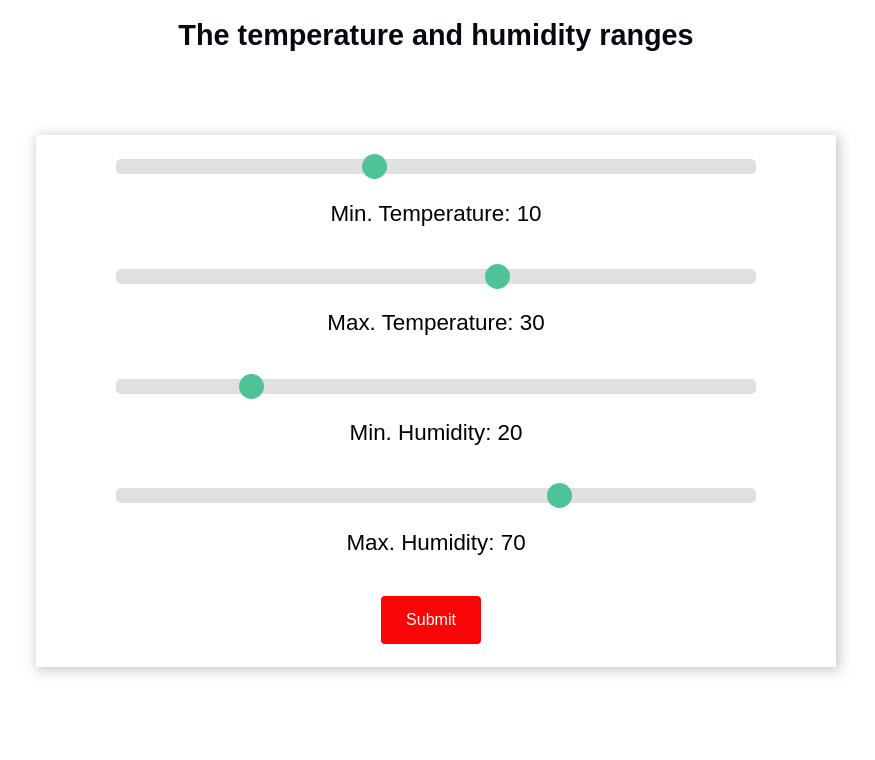
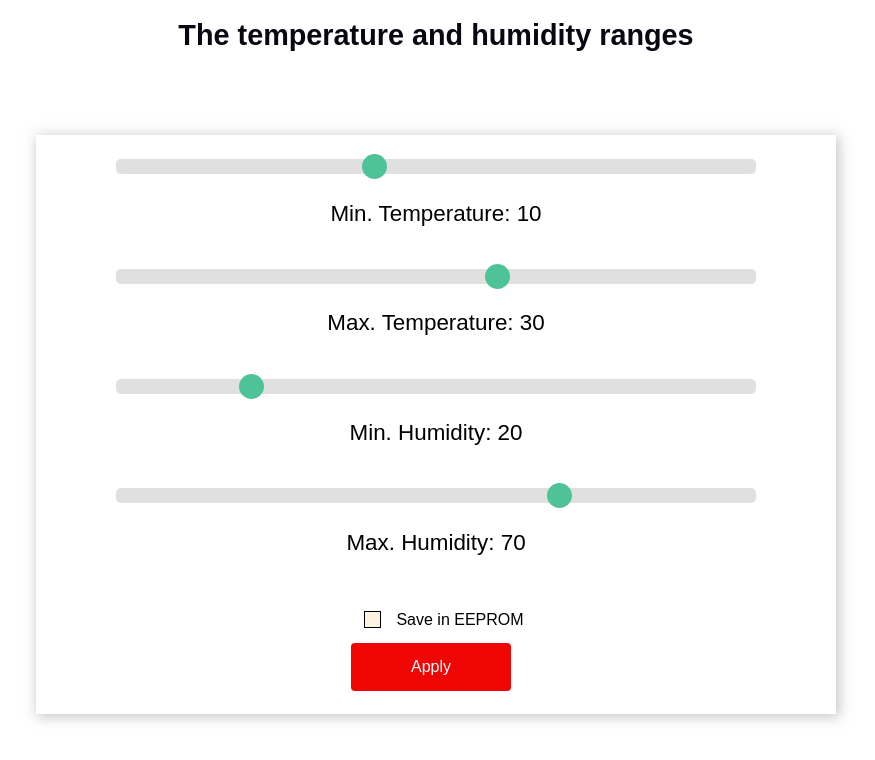
Before and after one commit to PeterMoroz/home_weather_station_2, a plain HTML site: page utils/web_server/data/ranges.html in a window 1280 px wide. Shown: the whole page, without its empty margins (204-1079 px from the left). Drawn offline with Linux system fonts and the light colour scheme; no server answers.

Commit message:
add: parameter in POST request to save ranges

```diff
--- a/utils/web_server/data/ranges.html
+++ b/utils/web_server/data/ranges.html
@@ -37,13 +37,13 @@
 			input[type=submit] {
 				border: none;
 				color: #FEFCFB;
-				background-color: #fa0505;
+				background-color: #f00505;
 				padding: 15px 15px;
 				text-align: center;
 				text-decoration: none;
 				display: inline-block;
 				font-size: 16px;
-				width: 100px;
+				width: 160px;
 				margin-right: 10px;
 				border-radius: 4px;
 				transition-duration: 0.4s;
@@ -57,6 +57,32 @@
 				border-radius: 4px;
 				box-sizing: border-box;
 			}
+
+			input[type=checkbox] {
+				-moz-appearance:none;
+				-webkit-appearance:none;
+				-o-appearance:none;
+				outline: none;
+				content: none;
+			}
+
+			input[type=checkbox]:before {
+				font-family: "FontAwesome";
+				content: "\f00c";
+				font-size: 15px;
+				margin: 12px;
+				color: transparent !important;
+				background: #fef2e0;
+				display: block;
+				width: 15px;
+				height: 15px;
+				border: 1px solid black;
+			}
+
+			input[type=checkbox]:checked:before {
+				color: black !important;
+			}
+
 			label {
 				font-size: 1.2rem;
 			}
@@ -125,7 +151,10 @@
 								<p>Max. Humidity: <span id="max-humidity"></span></p>
 							</div>
 							<br>
-							<input type="submit" value="Submit">
+							<div>
+								<input type="checkbox" align="left" name="save">Save in EEPROM</input>
+							</div>
+							<input type="submit" value="Apply">
 						</p>
 					</form>
 				</div>
```
Also changed, not shown: 1 other file.
